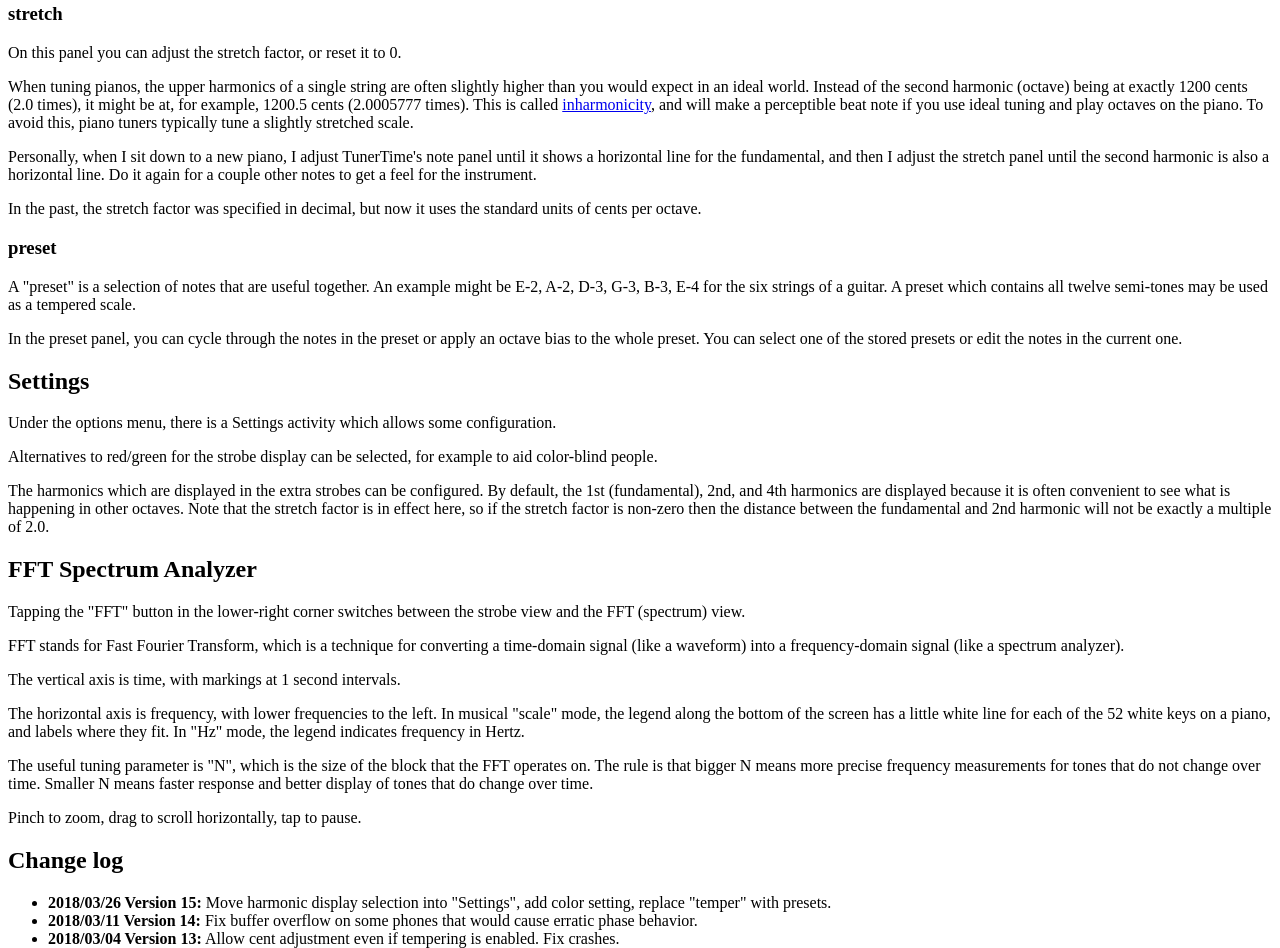
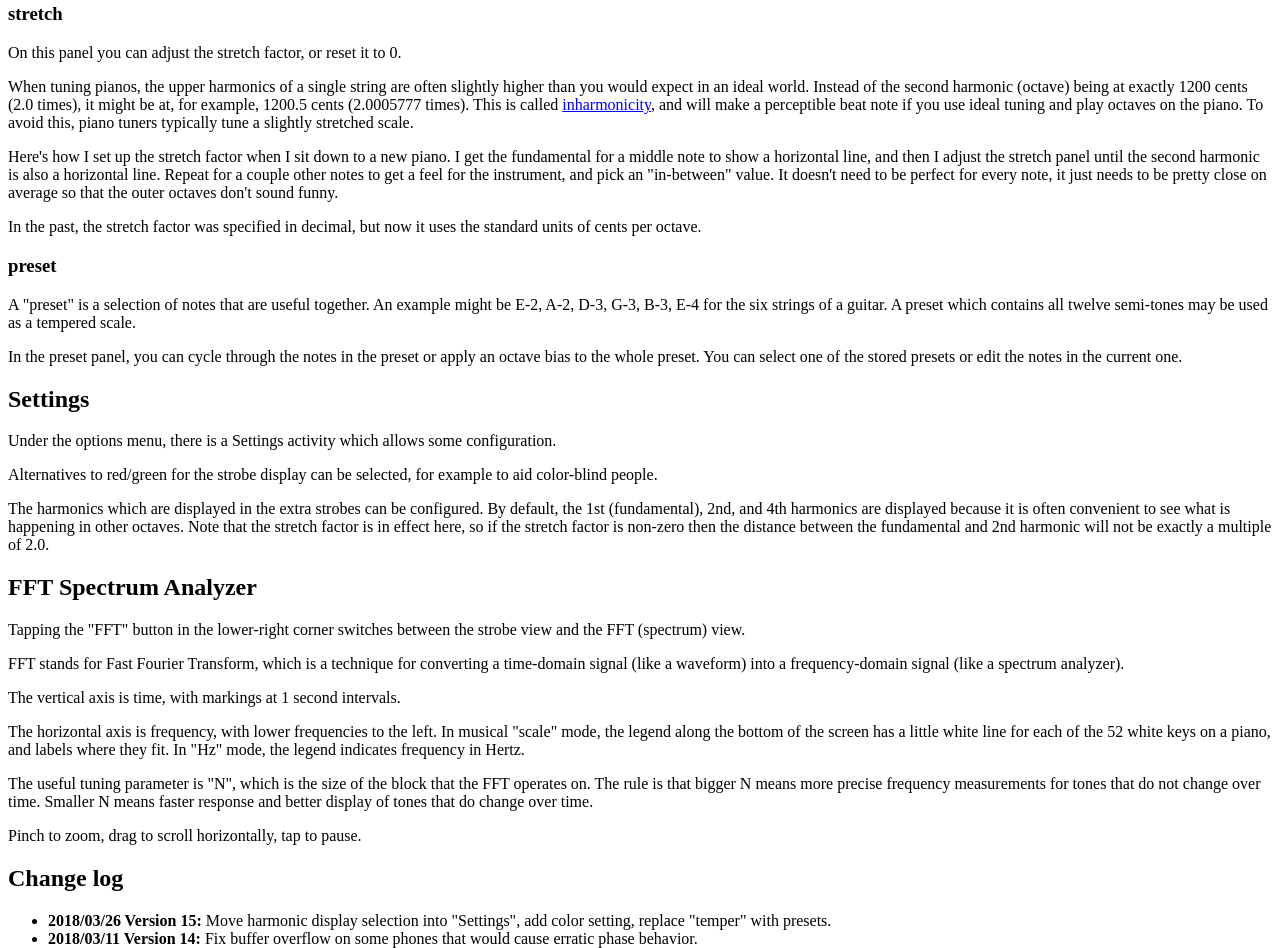
Before and after one commit to Slaughthammer/tunertime, a plain HTML site: page doc/index.html in a window 1280 px wide. Shown: the part 1289-2237 px from the top of the page. Drawn offline with Linux system fonts and the light colour scheme.

Commit message:
new prose for stretch factor

```diff
--- a/doc/index.html
+++ b/doc/index.html
@@ -141,11 +141,13 @@ and will make a perceptible beat note if you use ideal tuning and play
 octaves on the piano.  To avoid this, piano tuners typically tune a
 slightly stretched scale.</p>
 
-<p>Personally, when I sit down
-to a new piano, I adjust TunerTime's note panel until it shows a
-horizontal line for the fundamental, and then I adjust the stretch panel
-until the second harmonic is also a horizontal line.  Do it again for a
-couple other notes to get a feel for the instrument.</p>
+<p>Here's how I set up the stretch factor when I sit down to a new piano.
+I get the fundamental for a middle note to show a horizontal line, and then
+I adjust the stretch panel until the second harmonic is also a horizontal
+line.  Repeat for a couple other notes to get a feel for the
+instrument, and pick an "in-between" value.  It doesn't need to be
+perfect for every note, it just needs to be pretty close on average so
+that the outer octaves don't sound funny.</p>
 
 <p>In the past, the stretch factor was specified in decimal, but now it
 uses the standard units of cents per octave.</p>
```
